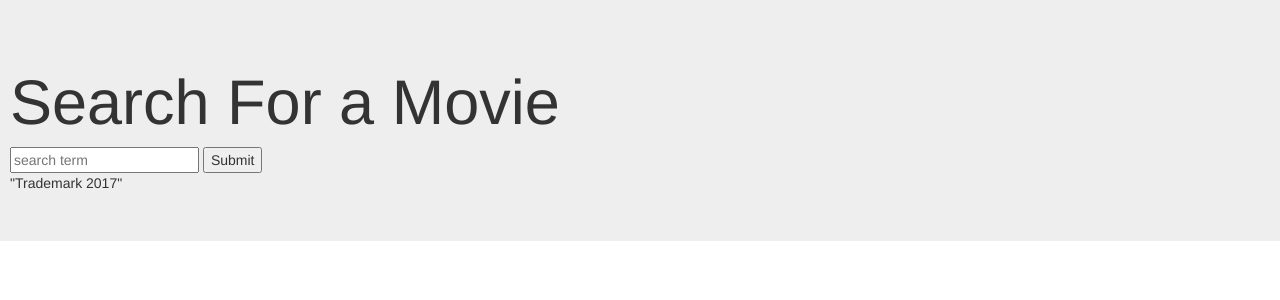
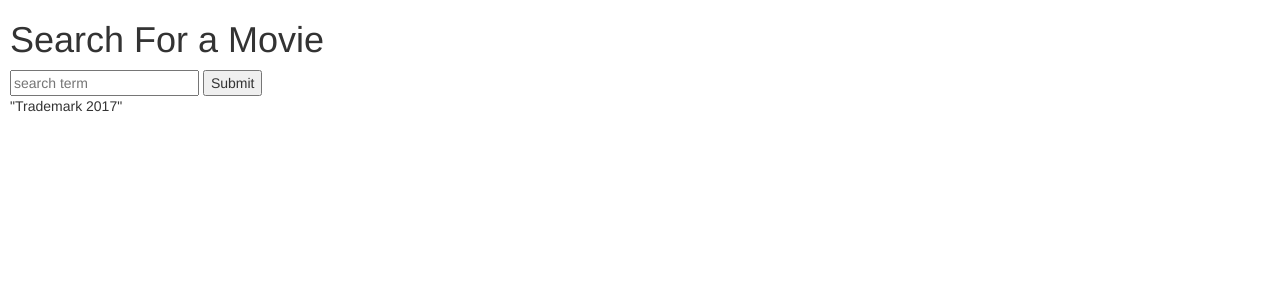
Before and after one commit to jsince/movies2, a Node server app: page / in a window 1280 px wide. Shown: the top 300 px of the page. Run offline with Node 20, Linux system fonts and the light colour scheme.

Commit message:
Remove Jumbotron and add Boot container

```diff
--- a/views/results.ejs
+++ b/views/results.ejs
@@ -1,5 +1,5 @@
 <% include partials/header %>
-<div class="jumbotron jumbotron-fluid" style="padding-left:10px">
+<div class="container-fluid" style="padding-left:10px">
 <h2>   Top 10 Movie Results</h2>
 <div class="row" style="display:flex; flex-wrap: wrap;">
 	<% data["Search"].forEach(function(movie) { %>
--- a/views/search.ejs
+++ b/views/search.ejs
@@ -1,5 +1,5 @@
 <% include partials/header %>
-<div class="jumbotron jumbotron-fluid" style="padding-left:10px">
+<div class="container-fluid" style="padding-left:10px">
 <h1>Search For a Movie</h1>
 <form action="/results" method="GET">
     <input type="text" placeholder="search term" name="search">
```
